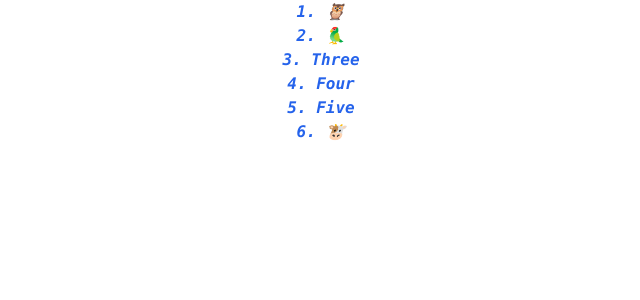
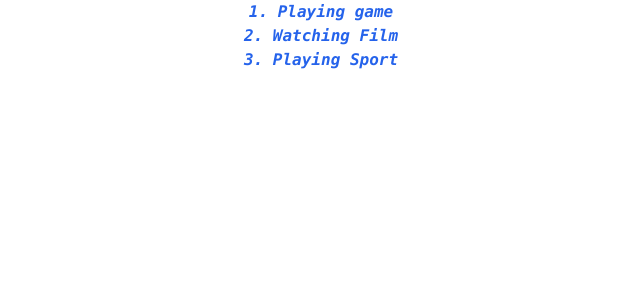
Before and after one commit to AnhHT3010/ReactJS-Curriculum, a React (Vite) app: page / in a window 1280 px wide. Shown: the top 300 px of the page, without its empty margins (319-959 px from the left). Built offline with nearby package versions, Linux system fonts and the light colour scheme.

Commit message:
TodoList

```diff
--- a/src/App.jsx
+++ b/src/App.jsx
@@ -24,8 +24,8 @@ function App() {
       <Blog />
       <Footer /> */}
       {/* <Calculator /> */}
-      {/* <TodoList /> */}
-      <MapContent />
+      <TodoList />
+      {/* <MapContent /> */}
     </>
   );
 }
--- a/src/components/TodoList.jsx
+++ b/src/components/TodoList.jsx
@@ -1,11 +1,18 @@
 import ItemTodoList from "./ItemTodoList";
 
 export function TodoList() {
+  const numbers = [
+    { id: 1, text: "Playing game" },
+    { id: 2, text: "Watching Film" },
+    { id: 3, text: "Playing Sport" },
+  ];
   return (
-    <div className="flex flex-col">
-      <ItemTodoList id="1" text="Playing game" />
-      <ItemTodoList id="2" text="Watching Film" />
-      <ItemTodoList id="3" text="Playing Sport" />
+    <div>
+      {numbers.map((item) => {
+        return <ItemTodoList key={item.id} id={item.id} text={item.text} />;
+      })}
     </div>
   );
 }
+
+export default TodoList;
```
